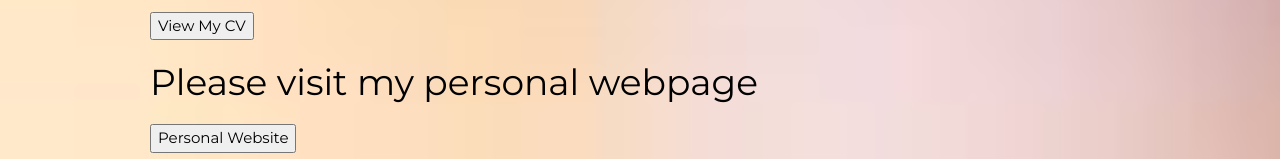
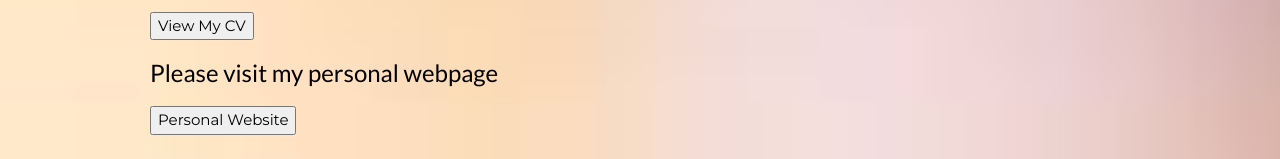
Before and after one commit to tapaskhanra1998/My-academic-website, a plain HTML site: page index.html in a window 1280 px wide. Shown: the part 643-802 px from the top of the page. Drawn offline with nearby package versions, Linux system fonts and the light colour scheme.

Commit message:
Update index.html

```diff
--- a/index.html
+++ b/index.html
@@ -217,13 +217,13 @@ img {
         <button class="redirect-button" onclick="window.location.href='https://drive.google.com/file/d/14H6IPu1Q4yRu4HS1M80dIB-qsHngknGX/view?usp=sharing';">
           View My CV
         </button>
-        <h1>Please visit my personal  webpage</h1>
+        </p>
+        <h3>Please visit my personal  webpage</h3>
         <p class="w3-text-grey">
         </header>
         <button class="redirect-button" onclick="window.location.href='https://sites.google.com/view/tapaskhanra/home';">
           Personal Website
         </button>
-        </p>
         <h5 class="w3-padding-32">Let's learn and spread</h5>
         <p class="w3-text-grey">
         </header>
```
